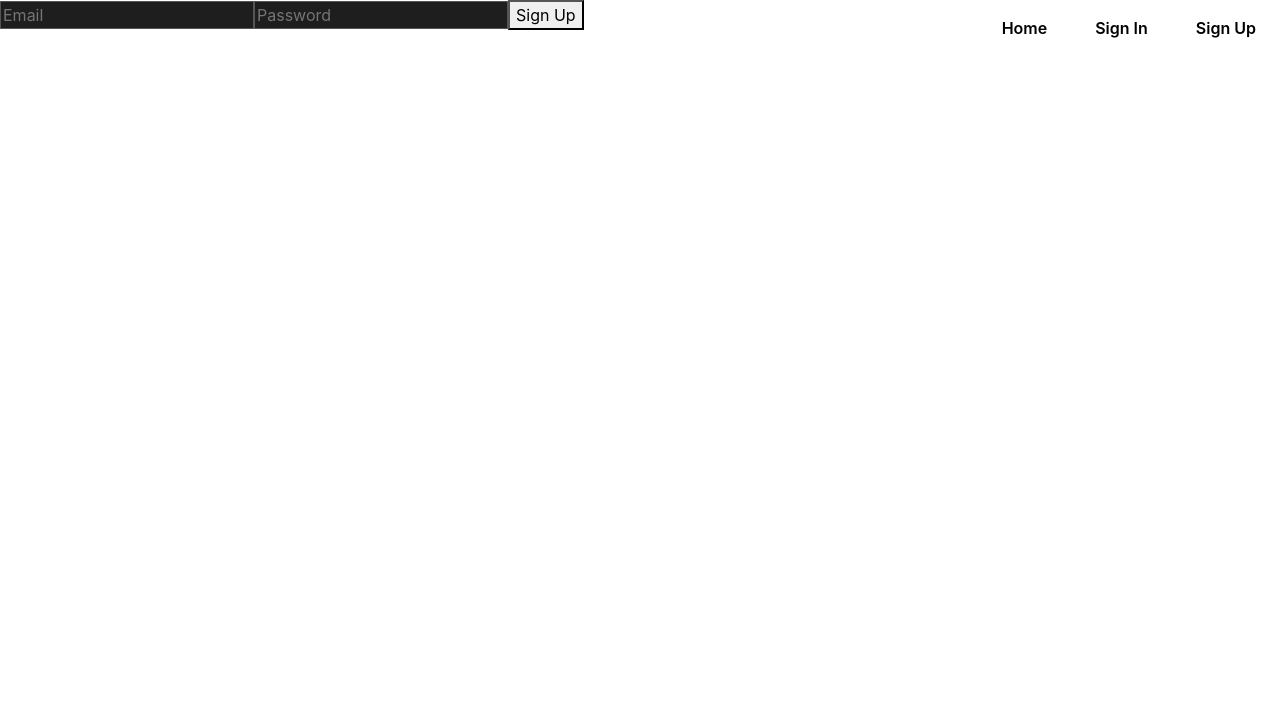
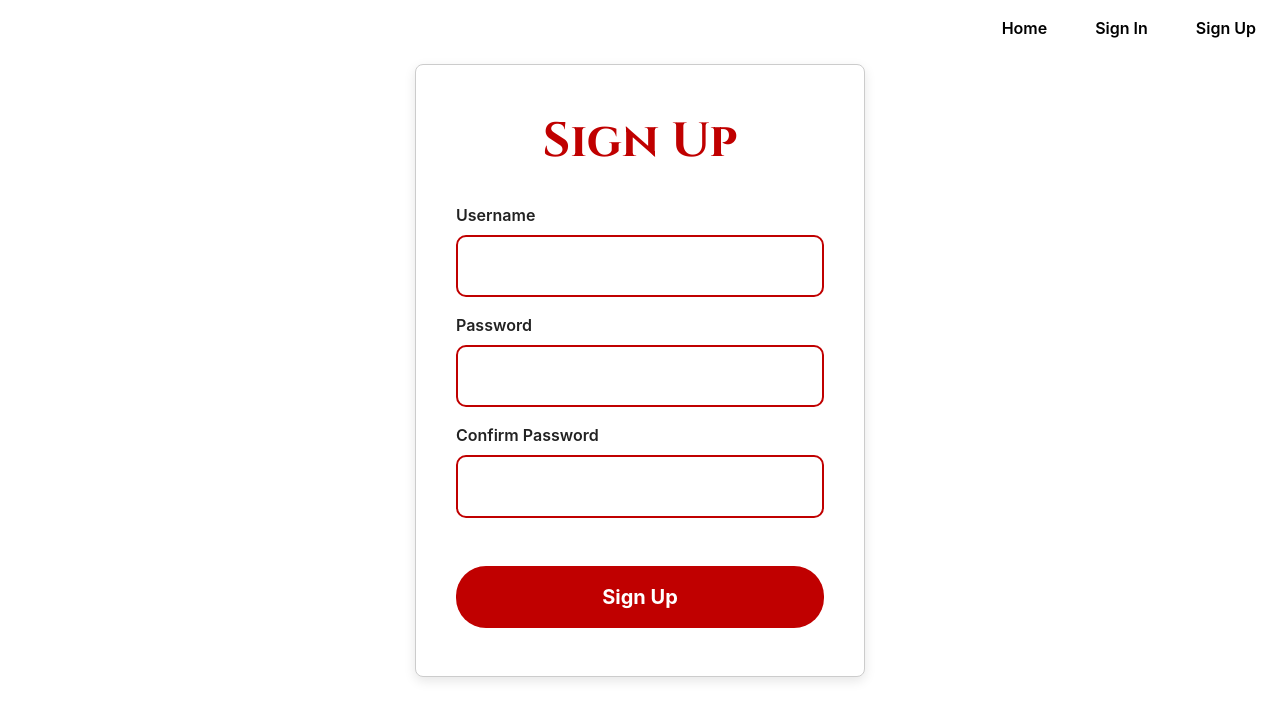
Before and after one commit to NamPhgLe/Mern-Leauge-stats-Calculator, a React (Vite) app: page /signup in a window 1280 px wide. Shown: the top 720 px of the page. Built offline with nearby package versions, Linux system fonts and the light colour scheme; no server answers.

Commit message:
style account forms

```diff
--- /dev/null
+++ b/src/components/AccountForms/Form.module.css
@@ -0,0 +1,84 @@
+.pageContainer {
+    max-width: 450px;
+    margin: 4rem auto;
+    padding: 3rem 2.5rem;
+    background-color: white;
+    border: 1px solid #ccc;
+    border-radius: 8px;
+    font-family: 'Inter', sans-serif;
+    box-sizing: border-box;
+    box-shadow: 0 4px 12px rgba(0, 0, 0, 0.1);
+  }
+
+  .form {
+    display: flex;
+    flex-direction: column;
+  }
+
+  .title {
+    font-family: 'Cinzel', serif;
+    font-size: 3rem;
+    font-weight: 700;
+    color: #c00000;
+    text-align: center;
+    margin-bottom: 2rem;
+  }
+
+  .label {
+    font-weight: 600;
+    font-size: 1rem;
+    margin-bottom: 1rem;
+    color: #222;
+    display: flex;
+    flex-direction: column;
+    gap: 0.5rem;
+  }
+
+  .input {
+    padding: 16px 18px;
+    font-size: 1.1rem;
+    border: 2px solid #c00000;
+    border-radius: 10px;
+    background-color: white;
+    color: black;
+    font-family: 'Inter', sans-serif;
+    box-sizing: border-box;
+    transition: border-color 0.3s ease;
+  }
+
+  .input::placeholder {
+    color: #a77b7b;
+    font-style: italic;
+  }
+
+  .input:focus {
+    outline: none;
+    border-color: #7f0000;
+  }
+
+  .button {
+    margin-top: 2rem;
+    padding: 16px 0;
+    font-weight: 700;
+    font-size: 1.25rem;
+    color: white;
+    background-color: #c00000;
+    border: none;
+    border-radius: 30px;
+    cursor: pointer;
+    font-family: 'Inter', sans-serif;
+    transition: background-color 0.3s ease;
+  }
+
+  .button:hover {
+    background-color: #a00000;
+  }
+
+  .errorMessage {
+    color: #c00000;
+    margin-top: -0.75rem;
+    margin-bottom: 1rem;
+    font-size: 0.9rem;
+    font-weight: 600;
+    text-align: center;
+  }
--- a/src/components/AccountForms/SigninForm.tsx
+++ b/src/components/AccountForms/SigninForm.tsx
@@ -1,70 +1,49 @@
 import React, { useState } from 'react';
-import axios from 'axios';
-import { useNavigate } from 'react-router-dom';
-import { usePopup } from '../Layout/PopupContext';
+import styles from './Form.module.css';
 
-const SigninForm: React.FC<{ setSignIn: (value: boolean) => void }> = ({ setSignIn }) => {  const [emailOrUsername, setEmailOrUsername] = useState('');
+interface SignInFormProps {
+  onSignIn: (username: string, password: string) => void;
+}
+
+const SignInForm: React.FC<SignInFormProps> = ({ onSignIn }) => {
+  const [username, setUsername] = useState('');
   const [password, setPassword] = useState('');
-  const [message, setMessage] = useState('');
 
-  const navigate = useNavigate();
-  const { showPopup } = usePopup();
-
-  const getApiUrl = () => {
-    return window.location.hostname.includes('localhost')
-      ? 'http://localhost:5000'
-      : import.meta.env.VITE_API_URL;
-  };
-
-  const apiUrl = getApiUrl();
-
-  console.log('Signing out to:', apiUrl + '/api/member/signout');
-  const handleSignin = async () => {
-    try {
-      const response = await axios.post(`${apiUrl}/api/member/signin`, {
-        email: emailOrUsername.includes('@') ? emailOrUsername : undefined,
-        username: !emailOrUsername.includes('@') ? emailOrUsername : undefined,
-        password,
-      }, { withCredentials: true });
-
-      if (response.data.error) {
-        setMessage(response.data.error);
-      } else if (response.data.success) {
-        showPopup('Sign In Successful!');
-        setSignIn(true);
-        navigate('/');
-      }
-    } catch (error) {
-      setMessage('Something went wrong. Please try again.');
-      console.error(error);
-    }
+  const handleSubmit = (e: React.FormEvent) => {
+    e.preventDefault();
+    onSignIn(username, password);
   };
 
   return (
-    <>
-      <div style={{ maxWidth: 400, margin: 'auto', padding: '1rem' }}>
-        <h2>Sign In</h2>
+    <div className={styles.pageContainer}>
+      <form className={styles.form} onSubmit={handleSubmit}>
+        <h2 className={styles.title}>Sign In</h2>
+        <label className={styles.label}>
+          Username
           <input
+            className={styles.input}
             type="text"
-          placeholder="Email or Username"
-          value={emailOrUsername}
-          onChange={(e) => setEmailOrUsername(e.target.value)}
-          style={{ width: '100%', marginBottom: '0.5rem' }}
+            value={username}
+            onChange={e => setUsername(e.target.value)}
+            required
+            autoComplete="username"
           />
+        </label>
+        <label className={styles.label}>
+          Password
           <input
+            className={styles.input}
             type="password"
-          placeholder="Password"
             value={password}
-          onChange={(e) => setPassword(e.target.value)}
-          style={{ width: '100%', marginBottom: '0.5rem' }}
+            onChange={e => setPassword(e.target.value)}
+            required
+            autoComplete="current-password"
           />
-        <button onClick={handleSignin} style={{ width: '100%' }}>
-          Sign In
-        </button>
-        {message && <p style={{ marginTop: '1rem' }}>{message}</p>}
+        </label>
+        <button className={styles.button} type="submit">Sign In</button>
+      </form>
     </div>
-    </>
   );
 };
 
-export default SigninForm;
+export default SignInForm;
--- a/src/components/AccountForms/SignupForm.tsx
+++ b/src/components/AccountForms/SignupForm.tsx
@@ -1,84 +1,65 @@
 import React, { useState } from 'react';
-import { useNavigate } from 'react-router-dom';
-import { usePopup } from '../Layout/PopupContext';
+import styles from './Form.module.css';
 
-interface SuccessResponse {
-  success: {
-    email: string;
-    message: string;
-  };
+interface SignUpFormProps {
+  onSignUp: (username: string, password: string, confirmPassword: string) => void;
 }
 
-interface ErrorResponse {
-  error: string;
+const SignUpForm: React.FC<SignUpFormProps> = ({ onSignUp }) => {
+  const [username, setUsername] = useState('');
+  const [password, setPassword] = useState('');
+  const [confirmPassword, setConfirmPassword] = useState('');
+
+  const handleSubmit = (e: React.FormEvent) => {
+    e.preventDefault();
+    if (password !== confirmPassword) {
+      alert('Passwords do not match');
+      return;
     }
-
-type ServerResponse = SuccessResponse | ErrorResponse;
-
-const SignupForm: React.FC<{ setSignIn: (value: boolean) => void }> = ({ setSignIn }) => {  const [email, setEmail] = useState('');
-  const [password, setPassword] = useState('');
-  const [message, setMessage] = useState('');
-  const { showPopup } = usePopup();
-  const navigate = useNavigate();
-
-  const getApiUrl = () => {
-    return window.location.hostname.includes('localhost')
-      ? 'http://localhost:5000'
-      : import.meta.env.VITE_API_URL;
-  };
-
-  const apiUrl = getApiUrl();
-
-
-  const handleSubmit = async (e: any) => {
-    e.preventDefault();
-
-    try {
-      const res = await fetch(`${apiUrl}/api/member/signup`, {
-        method: 'POST',
-        headers: {
-          'Content-Type': 'application/json'
-        },
-        credentials: 'include',
-        body: JSON.stringify({ email, password })
-      });
-
-      const data: ServerResponse = await res.json();
-
-      if ('success' in data) {
-        showPopup('Sign Up Successful!');
-        setSignIn(true);
-        navigate('/');
-      }
-    } catch (error) {
-      setMessage('Something went wrong. Please try again later.');
-    }
+    onSignUp(username, password, confirmPassword);
   };
 
   return (
-    <>
-      <form onSubmit={handleSubmit}>
+    <div className={styles.pageContainer}>
+      <form className={styles.form} onSubmit={handleSubmit}>
+        <h2 className={styles.title}>Sign Up</h2>
+        <label className={styles.label}>
+          Username
           <input
-          type="email"
-          value={email}
-          onChange={(e) => setEmail(e.target.value)}
-          placeholder="Email"
+            className={styles.input}
+            type="text"
+            value={username}
+            onChange={e => setUsername(e.target.value)}
             required
+            autoComplete="username"
           />
+        </label>
+        <label className={styles.label}>
+          Password
           <input
+            className={styles.input}
             type="password"
             value={password}
-          onChange={(e) => setPassword(e.target.value)}
-          placeholder="Password"
+            onChange={e => setPassword(e.target.value)}
             required
+            autoComplete="new-password"
           />
-        <button type="submit">Sign Up</button>
-        {message && (
-          <pre>{message}</pre>
-        )}
+        </label>
+        <label className={styles.label}>
+          Confirm Password
+          <input
+            className={styles.input}
+            type="password"
+            value={confirmPassword}
+            onChange={e => setConfirmPassword(e.target.value)}
+            required
+            autoComplete="new-password"
+          />
+        </label>
+        <button className={styles.button} type="submit">Sign Up</button>
       </form>
-    </>
+    </div>
   );
 };
 
-export default SignupForm;
+export default SignUpForm;
```
Lines whose indentation alone changed are shown as unchanged.
